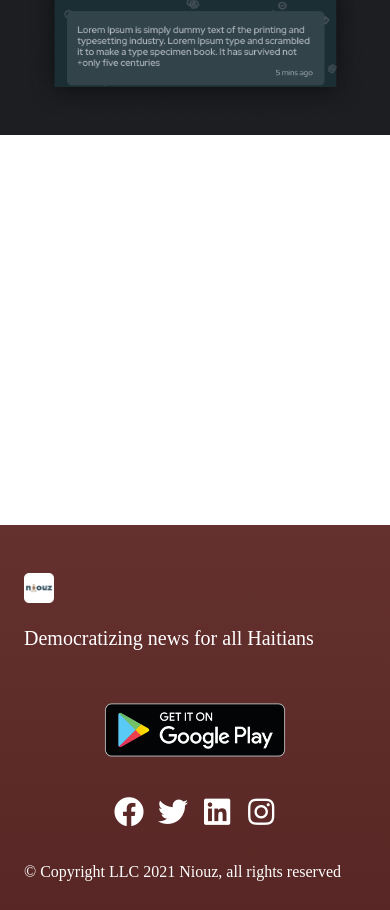
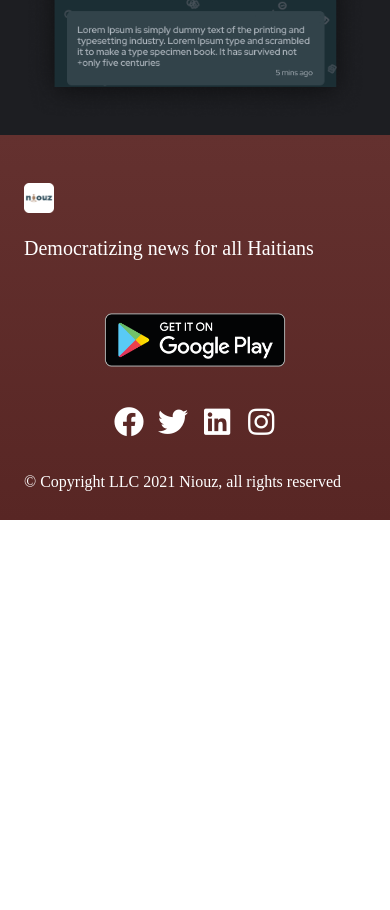
Before and after one commit to Niouz/testinglandingpage, a Next.js app: page / in a window 390 px wide. Shown: the part 800-1710 px from the top of the page. After the commit the page ends 1320 px from the top, so only its background shows below. Built offline with nearby package versions, Linux system fonts and the light colour scheme.

Commit message:
fixe footer

```diff
--- a/styles/Body.module.css
+++ b/styles/Body.module.css
@@ -59,7 +59,7 @@
 
     .spot p {
         margin: 0;
-        color:#fff;
+        color:#fff
     }
 
 }
--- a/styles/Footer.module.css
+++ b/styles/Footer.module.css
@@ -14,7 +14,7 @@
       height: 0 auto;
       background-image: linear-gradient(to bottom, #64312f, #582624);
       color: #fff;
-      margin-top: 100% !important;
+      /* margin-top: 100% !important; */
     }
 
     .logo img {
```
